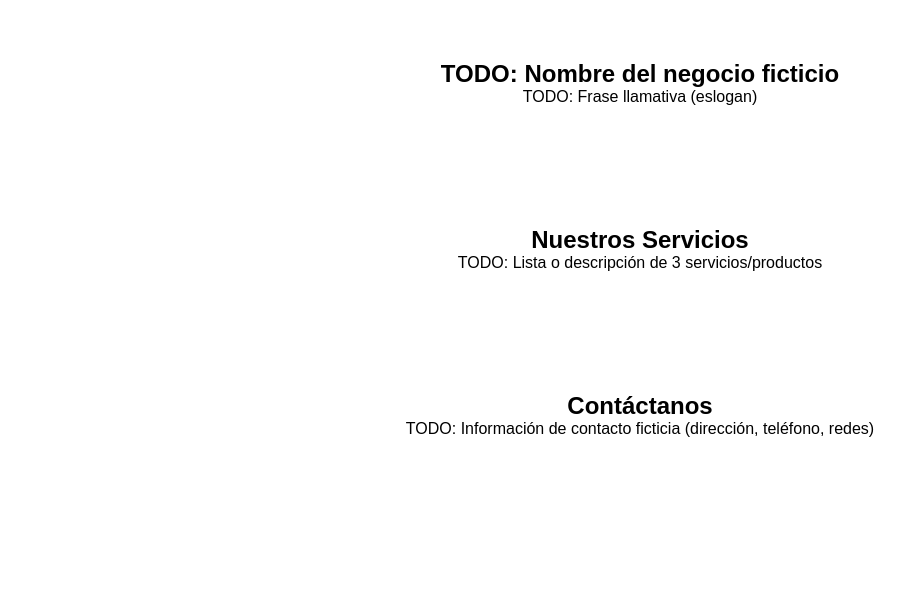
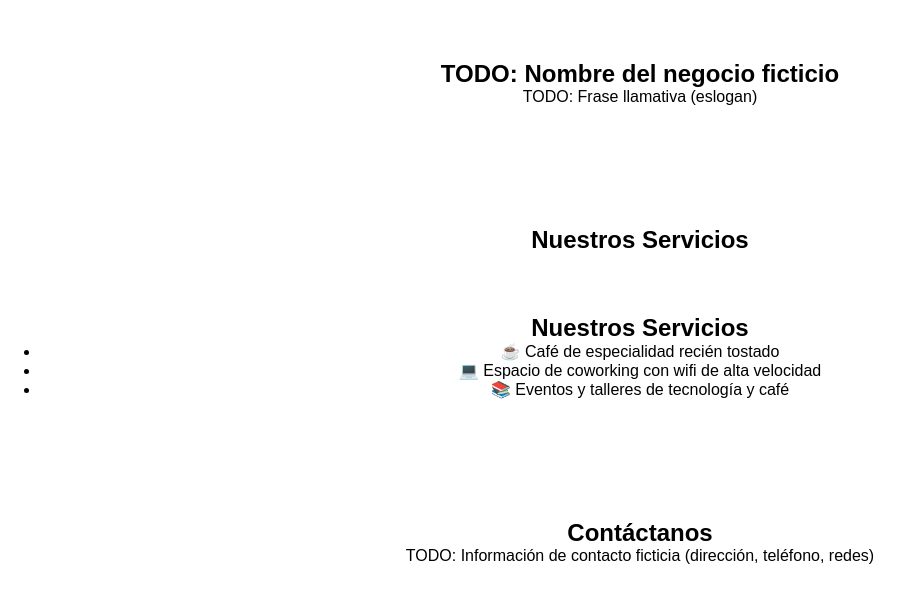
Before and after one commit to Jairo-Narvaez/Landing-page-en-equipo, a plain HTML site: page index.html in a window 1280 px wide. Shown: the whole page, without its empty margins (0-913 px from the left). Drawn offline with Linux system fonts and the light colour scheme.

Commit message:
feat: agregar sección de servicios

```diff
--- a/index.html
+++ b/index.html
@@ -20,8 +20,14 @@
   <!-- INTEGRANTE 2: completa esta seccion de Servicios -->
   <section id="servicios">
     <h2>Nuestros Servicios</h2>
-    <p>TODO: Lista o descripción de 3 servicios/productos</p>
-  </section>
+    <section id="servicios">
+  <h2>Nuestros Servicios</h2>
+  <ul>
+    <li>☕ Café de especialidad recién tostado</li>
+    <li>💻 Espacio de coworking con wifi de alta velocidad</li>
+    <li>📚 Eventos y talleres de tecnología y café</li>
+  </ul>
+</section>
 
   <!-- INTEGRANTE 3: completa esta seccion de Contacto -->
   <section id="contacto">
```
